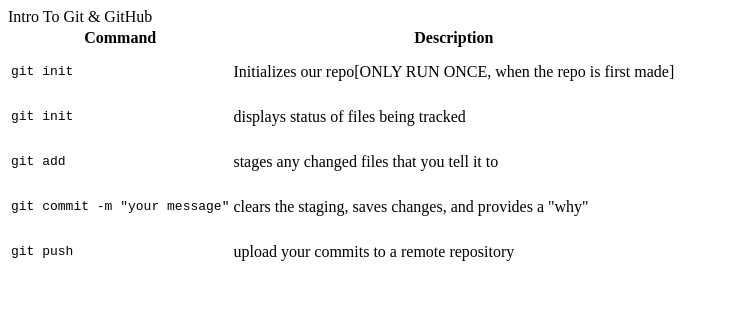
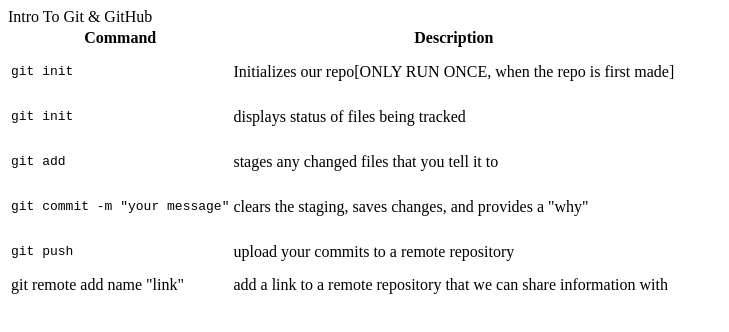
Before and after one commit to dbauer910/introToGit, a plain HTML site: page index.html in a window 1280 px wide. Shown: the whole page, without its empty margins (0-729 px from the left). Drawn offline with Linux system fonts and the light colour scheme.

Commit message:
added notes for remote command

```diff
--- a/index.html
+++ b/index.html
@@ -40,6 +40,11 @@
        <td><pre>git push</pre></td>
        <td>upload your commits to a remote repository</td>
       </tr>
+
+      <tr>
+        <td>git remote add name "link"</td>
+        <td>add a link to a remote repository that we can share information with</td>
+      </tr>
   </tbody>
  </table>
 </body>
```
